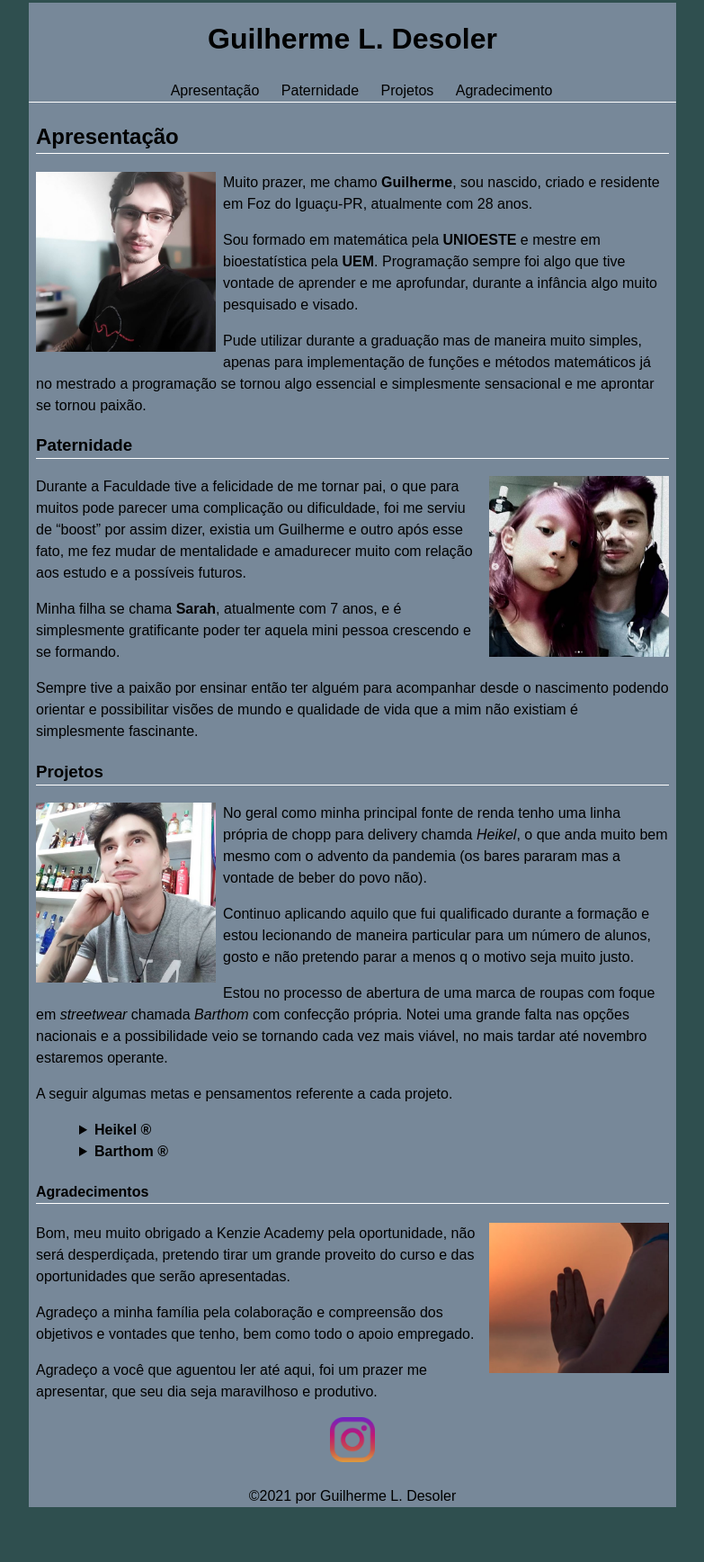
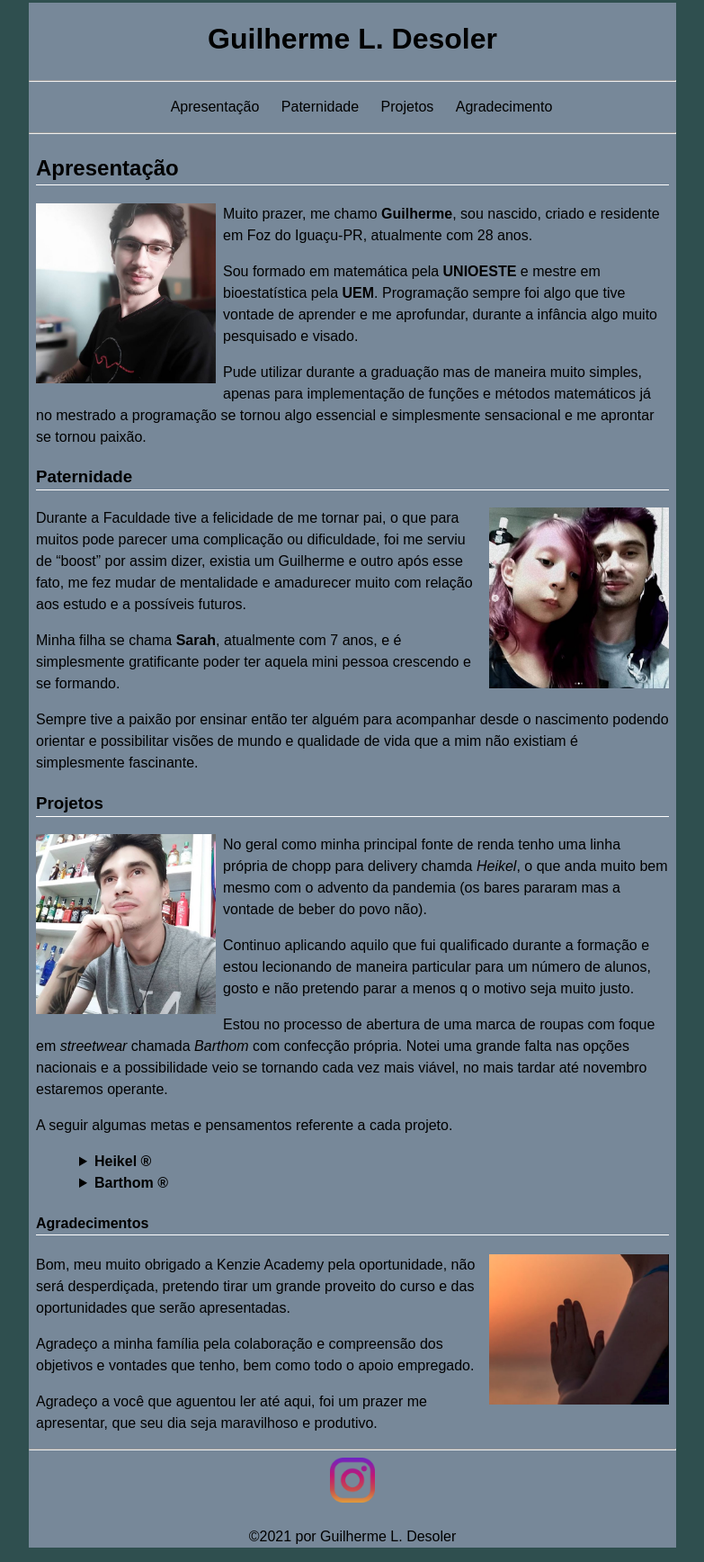
Before and after one commit to Kenzie-Academy-Brasil-Developers/entrega-mais-tag-html-sprint-2-GuilhermeDesoler, a plain HTML site: page index.html in a window 1280 px wide. Shown: the part 18-1754 px from the top of the page at 90% size, without its empty margins (248-1031 px from the left). Before the commit the page ends 1709 px from the top, so only its background shows below. Drawn offline with Linux system fonts and the light colour scheme.

Commit message:
Adicionando tags HR Obrigado Waldiney.

```diff
--- a/css/style.css
+++ b/css/style.css
@@ -58,7 +58,7 @@ div{
 #navegation{
     padding: 0;
     list-style-type: none;
-    border-bottom: 1px solid white;
+    /* border-bottom: 1px solid white; */
     text-align: center;
 }
 
--- a/index.html
+++ b/index.html
@@ -12,6 +12,7 @@
 <body>
     <header>
         <h1>Guilherme L. Desoler</h1>
+        <hr>
     </header>
     <nav>
         <ul id="navegation">
@@ -28,6 +29,7 @@
                 <a href="#thank">Agradecimento</a>
             </li>
         </ul>
+        <hr>
     </nav>
     <main>
         <article>
@@ -107,6 +109,7 @@
         </article>
     </main>
     <footer>
+        <hr>
         <div>
             <a href="https://www.instagram.com/guilhermedesoler/" target="_blank">
                 <img class="img-social" src="images/instagram.jpg">
```
